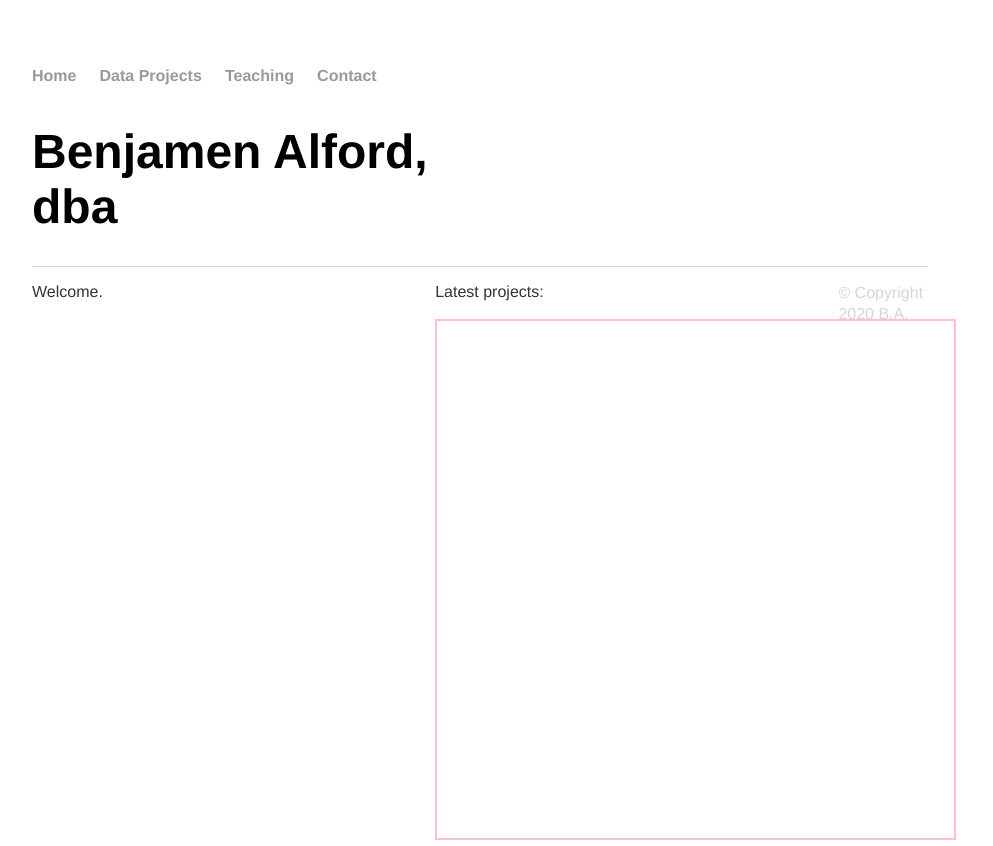
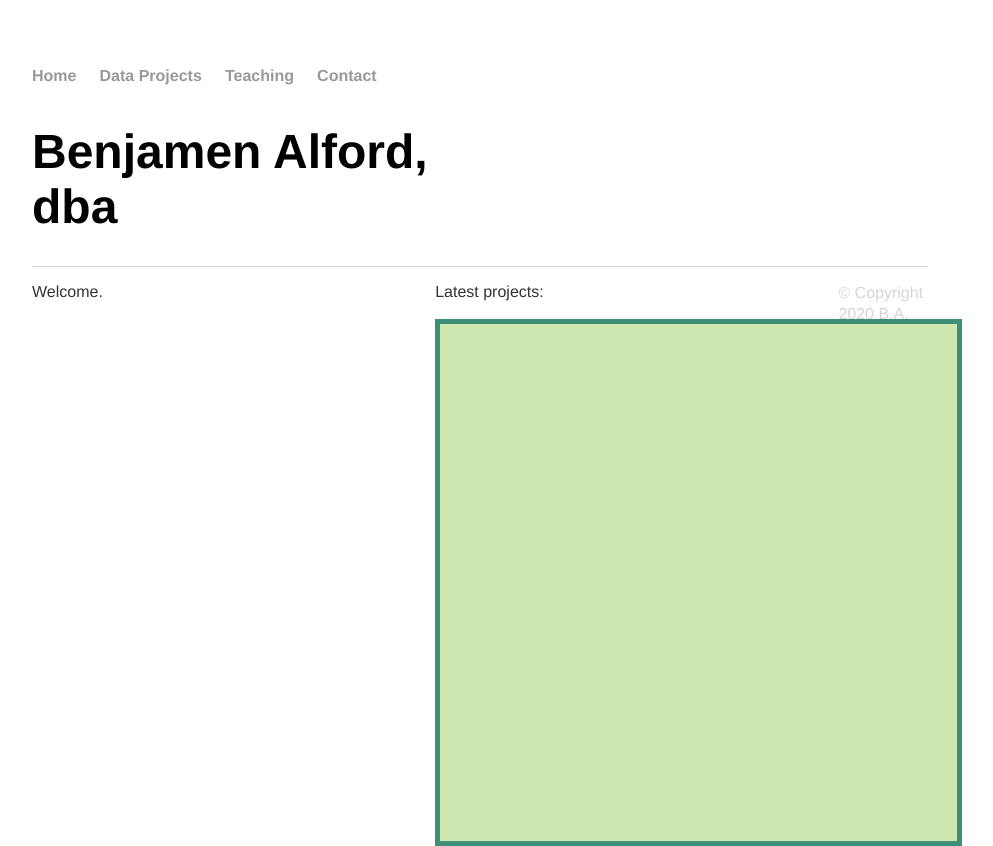
Before and after one commit to karlfun/benbenben, a plain HTML site: page index.html in a window 1280 px wide. Shown: the whole page, without its empty margins (160-1153 px from the left). Drawn offline with Linux system fonts and the light colour scheme.

Commit message:
change colors of homepage box

```diff
--- a/index.html
+++ b/index.html
@@ -30,7 +30,7 @@
 
 					<p>Latest projects:</p>
 
-					<div style="width:450px; height:450px; border:2px solid pink; background-color:white;padding:3em;"></div>
+					<div style="width:450px; height:450px; border:5px solid #3D8F78; background-color:#CFE7B0;padding:3em;"></div>
 
 				</div><!-- /.two-column -->
 
```
